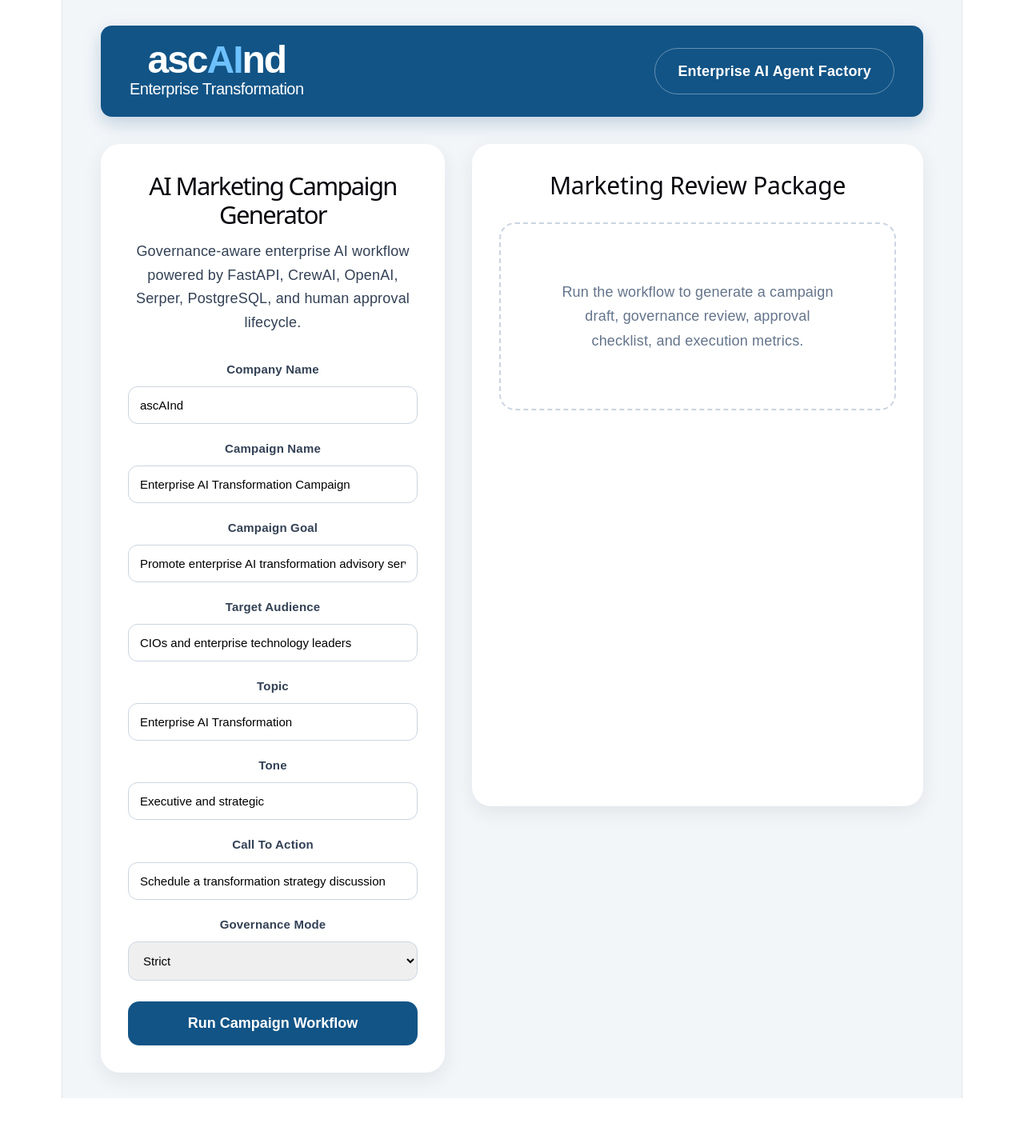
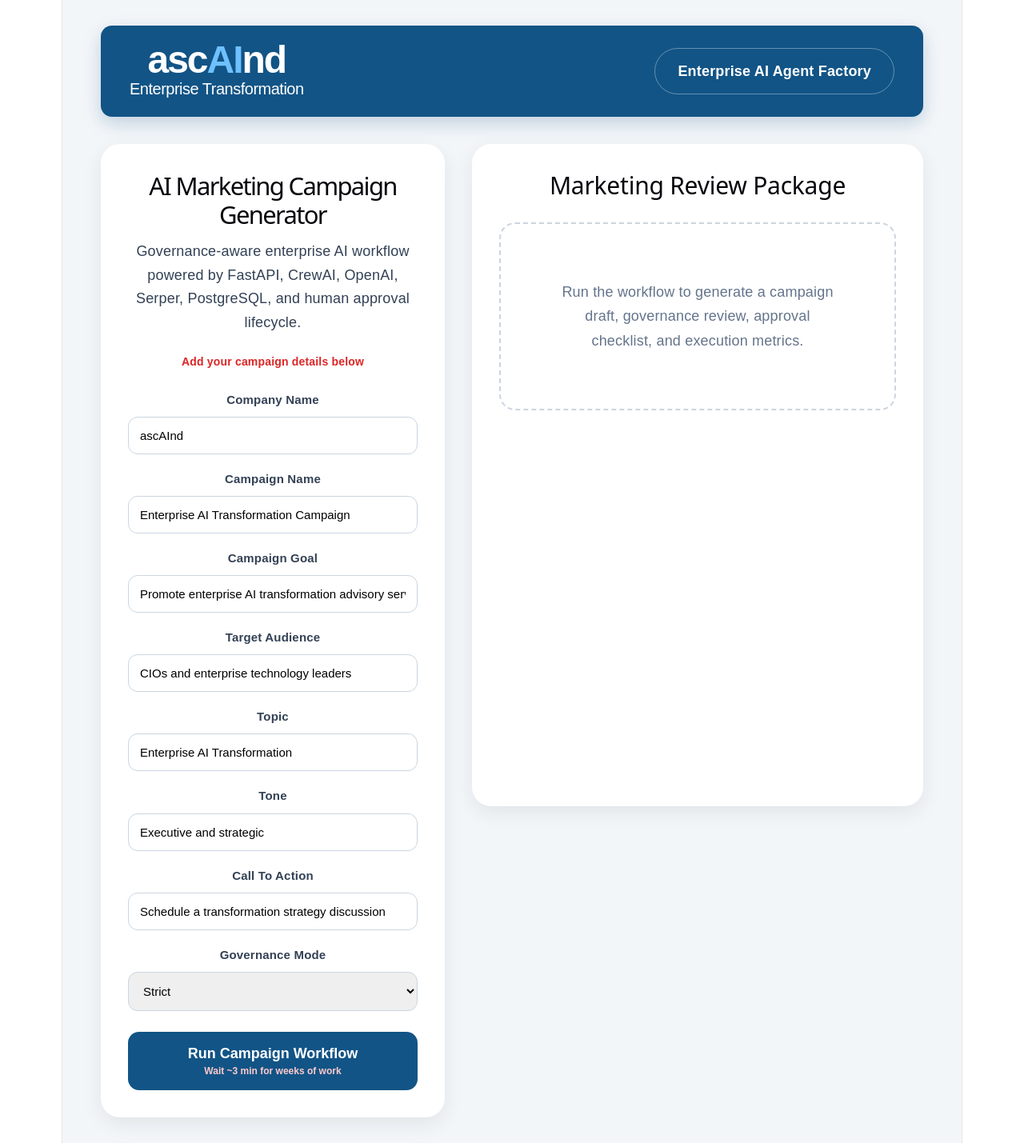
Before and after one commit to ysuneja06/enterprise-ai-agent-factory, a React app in the folder frontend/: page / in a window 1280 px wide. Shown: the whole page at 80% size. Before the commit the page ends 1373 px from the top, so only its background shows below. Built offline with nearby package versions, Linux system fonts and the light colour scheme; no server answers; the HTML template or start-up script is replaced by a standard one.

Commit message:
Add workflow guidance and result auto-scroll

```diff
--- a/frontend/src/App.jsx
+++ b/frontend/src/App.jsx
@@ -1,4 +1,4 @@
-import { useState } from "react";
+import { useRef, useState } from "react";
 
 const API_BASE_URL =
   import.meta.env.VITE_API_BASE_URL || "http://127.0.0.1:8000";
@@ -21,6 +21,7 @@ function App() {
 
   const [result, setResult] = useState(null);
   const [loading, setLoading] = useState(false);
+  const resultRef = useRef(null);
 
   const visibleFields = [
     "company_name",
@@ -73,6 +74,9 @@ function App() {
     }
 
     setLoading(false);
+    setTimeout(() => {
+      resultRef.current?.scrollIntoView({ behavior: "smooth", block: "start" });
+    }, 200);
   };
 
   const content = result?.final_output?.content || "";
@@ -200,6 +204,17 @@ function App() {
               Governance-aware enterprise AI workflow powered by FastAPI,
               CrewAI, OpenAI, Serper, PostgreSQL, and human approval lifecycle.
             </p>
+            <div
+              style={{
+                textAlign: "center",
+                color: "#dc2626",
+                fontSize: "14px",
+                fontWeight: 800,
+                margin: "-10px 0 22px",
+              }}
+            >
+              Add your campaign details below
+            </div>
 
             {visibleFields.map((key) => (
               <div key={key} style={{ marginBottom: "18px" }}>
@@ -268,13 +283,31 @@ function App() {
                 cursor: loading ? "not-allowed" : "pointer",
               }}
             >
-              {loading
-                ? "Running Enterprise AI Workflow..."
-                : "Run Campaign Workflow"}
+              <div>
+                <div>
+                  {loading
+                    ? "Running Enterprise AI Workflow..."
+                    : "Run Campaign Workflow"}
+                </div>
+
+                {!loading && (
+                  <div
+                    style={{
+                      fontSize: "12px",
+                      color: "#fecaca",
+                      marginTop: "4px",
+                      fontWeight: 700,
+                    }}
+                  >
+                    Wait ~3 min for weeks of work
+                  </div>
+                )}
+              </div>
             </button>
           </section>
 
           <section
+            ref={resultRef}
             style={{
               backgroundColor: "white",
               padding: "34px",
```
